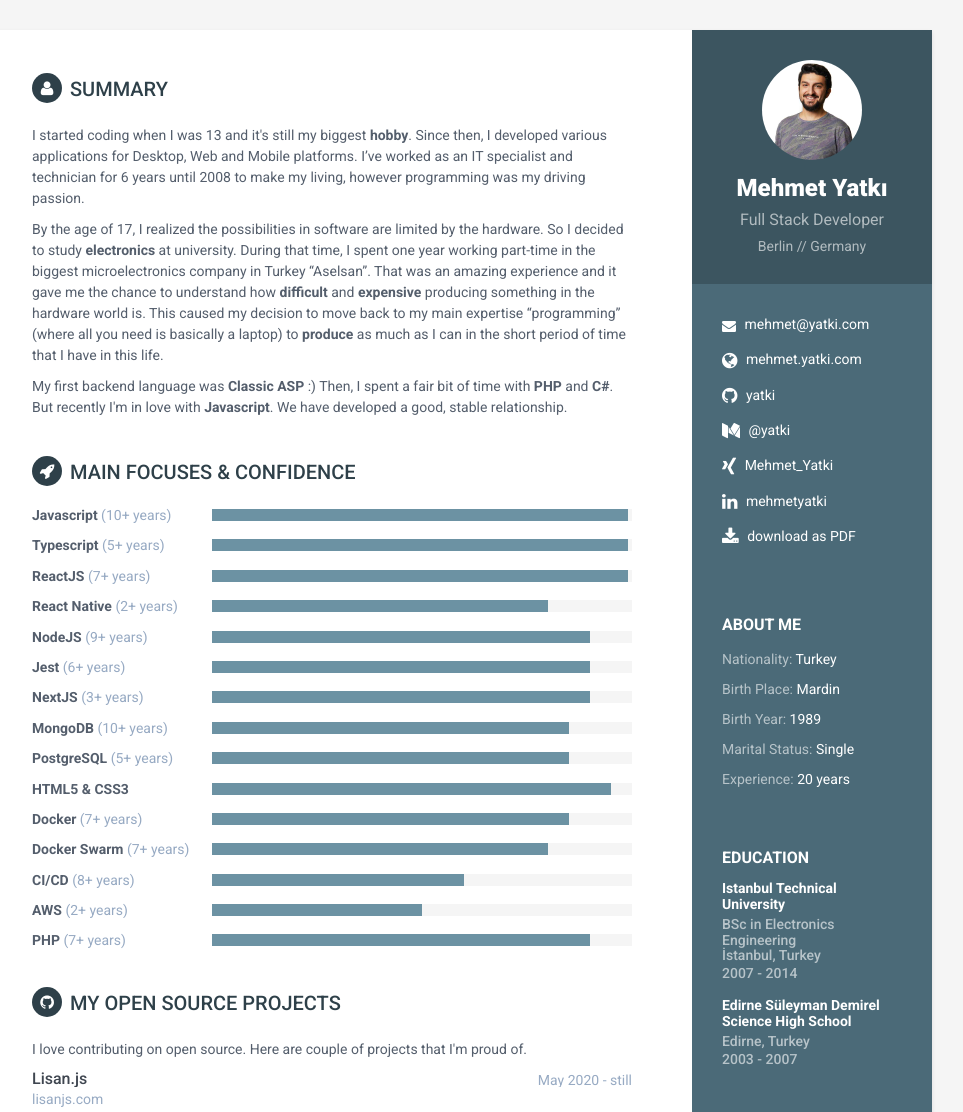
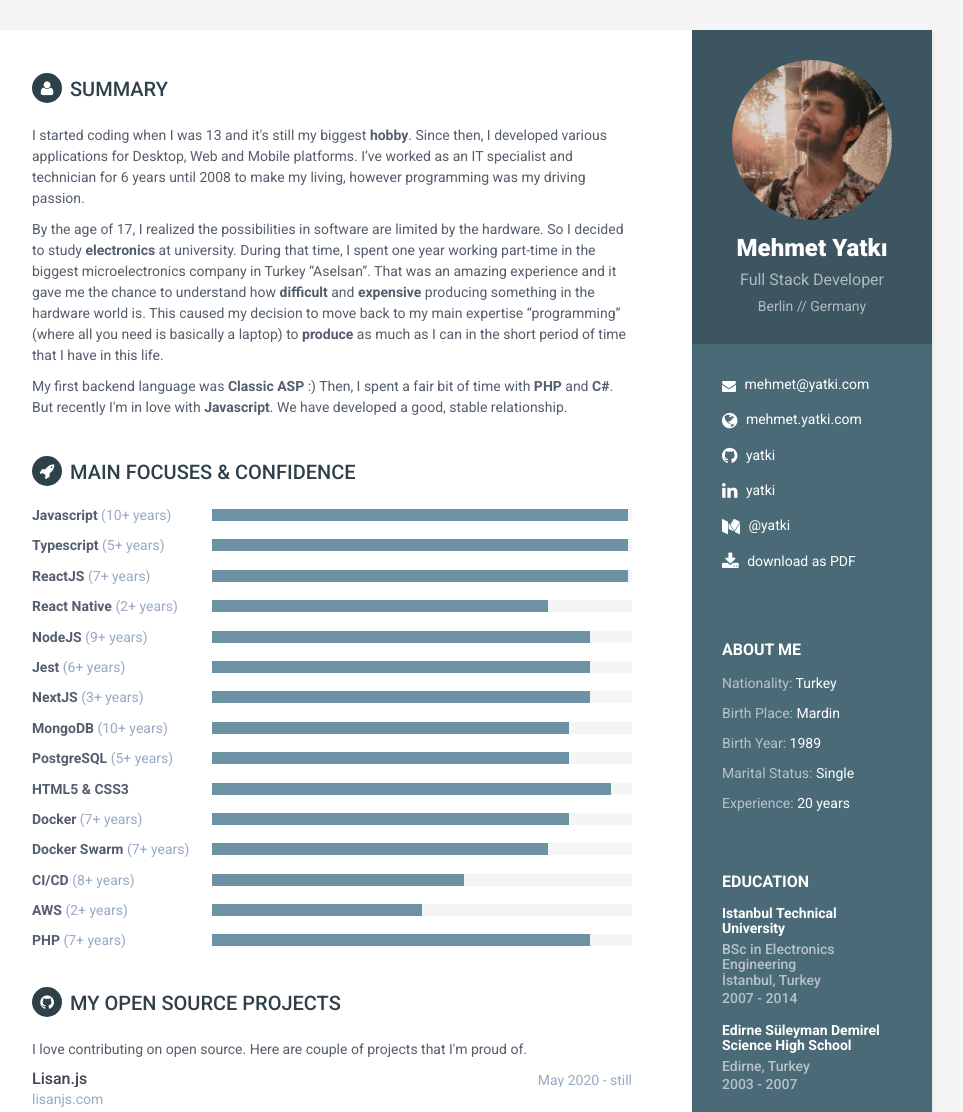
Before and after one commit to yatki/mehmet.yatki.com, a plain HTML site: page index.html in a window 1280 px wide. Shown: the top 1112 px of the page, without its empty margins (188-1151 px from the left). Drawn offline with Linux system fonts and the light colour scheme; grey boxes are pictures that could not be loaded.

Commit message:
Update CV

```diff
--- a/index.html
+++ b/index.html
@@ -64,12 +64,12 @@
     <div class="wrapper">
       <div class="sidebar-wrapper">
         <div class="profile-container">
-          <a href="assets/images/mehmet.yatki.jpg" target="_blank">
+          <a href="assets/images/mehmet.yatki.jpeg" target="_blank">
             <img
               class="profile"
-              src="assets/images/mehmet.yatki.jpg"
-              width="100"
-              height="100"
+              src="assets/images/mehmet.yatki.jpeg"
+              width="160"
+              height="160"
               alt="Mehmet Yatkı"
             />
           </a>
@@ -93,23 +93,15 @@
               <i class="fa fa-github"></i>
               <a href="https://github.com/yatki" target="_blank">yatki</a>
             </li>
+            <li class="linkedin">
+              <i class="fa fa-linkedin"></i>
+              <a href="https://www.linkedin.com/in/yatki" target="_blank"
+                >yatki</a
+              >
+            </li>
             <li class="medium">
               <i class="fa fa-medium"></i>
               <a href="https://medium.com/@yatki" target="_blank">@yatki</a>
-            </li>
-            <li class="xing">
-              <i class="fa fa-xing"></i>
-              <a
-                href="https://www.xing.com/profile/Mehmet_Yatki"
-                target="_blank"
-                >Mehmet_Yatki</a
-              >
-            </li>
-            <li class="linkedin">
-              <i class="fa fa-linkedin"></i>
-              <a href="https://www.linkedin.com/in/mehmetyatki" target="_blank"
-                >mehmetyatki</a
-              >
             </li>
             <li class="pdf hidden-print">
               <i class="fa fa-download"></i>
@@ -237,7 +229,7 @@
           <h2 class="container-block-title">Last Update</h2>
           <ul class="list-unstyled interests-list">
             <li>
-              <span class="lang-desc">8 Jun 2022</span>
+              <span class="lang-desc">9 Feb 2023</span>
             </li>
           </ul>
         </div>
@@ -1379,7 +1371,10 @@
             </div>
             <!--//details-->
           </div>
-          <div style="text-align: center; margin-top: 30px">
+          <div
+            class="hidden-print"
+            style="text-align: center; margin-top: 30px"
+          >
             <a
               href="https://www.linkedin.com/in/yatki/"
               target="_blank"
```
Also changed, not shown: assets/images/mehmet.yatki.2.jpg (deleted), assets/images/mehmet.yatki.jpeg (added), assets/images/mehmet.yatki.jpg (deleted), assets/images/mehmet.yatki.old.jpg (deleted), assets/images/profile.png (deleted), assets/images/read-env.png (deleted).
